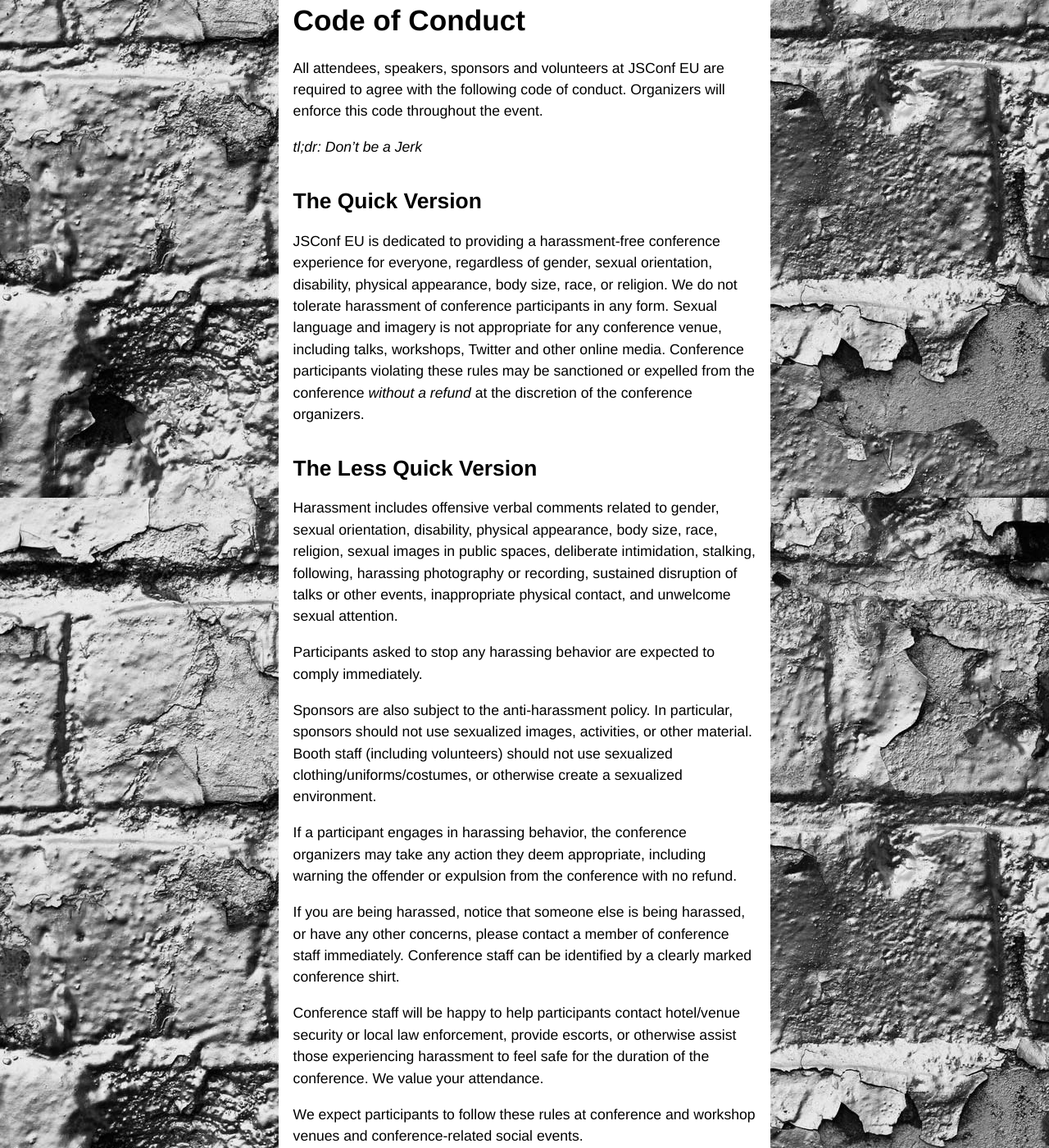
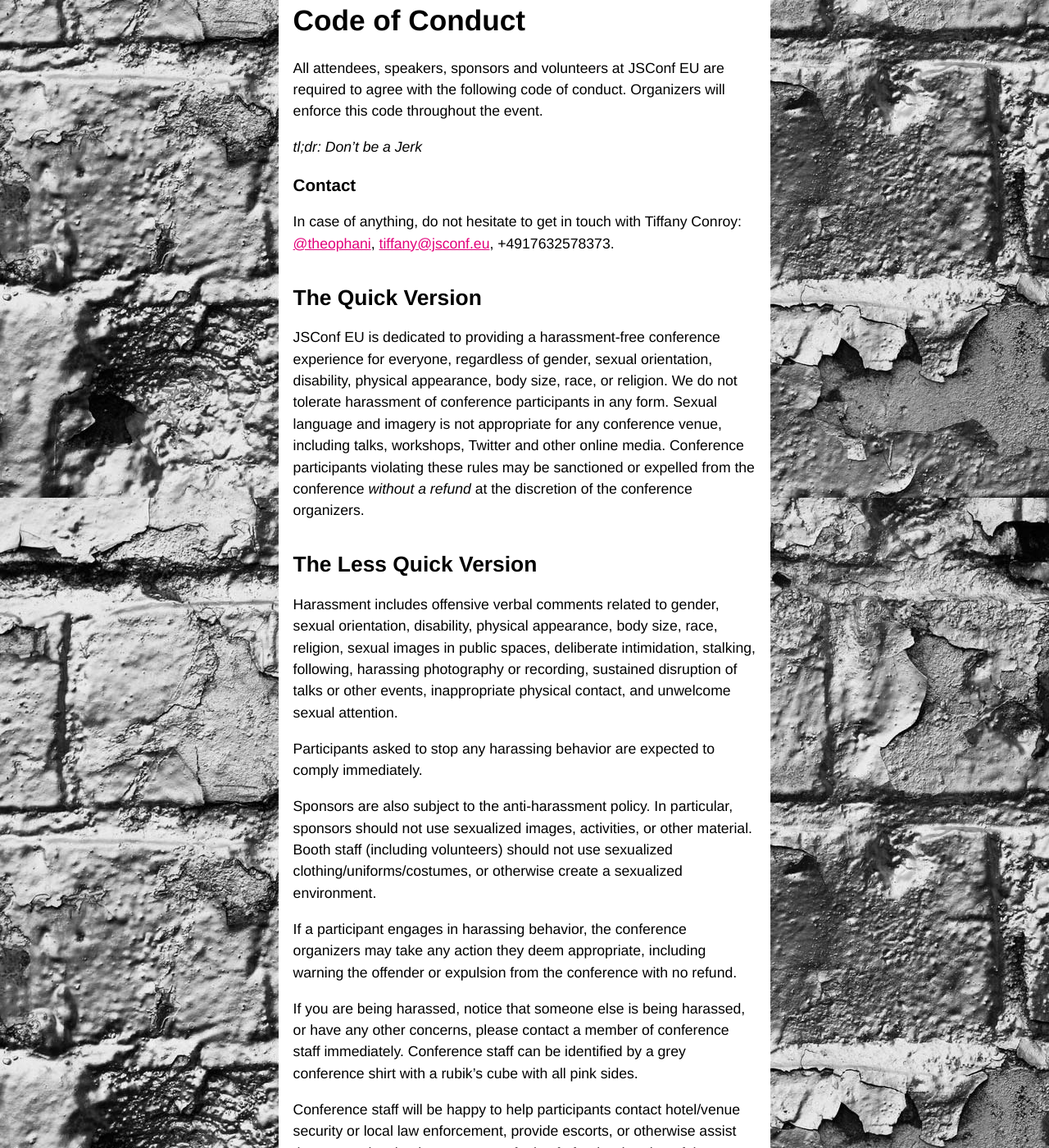
Before and after one commit to jsconf/2012.jsconf.eu, a Jekyll site: the page built from code-of-conduct.md, in a window 1280 px wide and 1400 px high, scrolled down 325 px. Shown: the whole window at 82% size. Built offline with Jekyll 4.4.1, drawn with Linux system fonts in a browser that asks for light colours; comment, search, counter and statistics services are not loaded; some of the changed text lies outside the part shown.

Commit message:
tiffany contact info up, better tshirt description

```diff
--- a/code-of-conduct.md
+++ b/code-of-conduct.md
@@ -8,6 +8,10 @@
 All attendees, speakers, sponsors and volunteers at JSConf EU are required to agree with the following code of conduct. Organizers will enforce this code throughout the event.
 
 *tl;dr: Don’t be a Jerk*
+
+### Contact
+
+In case of anything, do not hesitate to get in touch with Tiffany Conroy: [@theophani](http://twitter.com/theophani), [tiffany@jsconf.eu](mailto:tiffany@jsconf.eu), +4917632578373.
 
 ## The Quick Version
 
@@ -23,10 +27,8 @@
 
 If a participant engages in harassing behavior, the conference organizers may take any action they deem appropriate, including warning the offender or expulsion from the conference with no refund.
 
-If you are being harassed, notice that someone else is being harassed, or have any other concerns, please contact a member of conference staff immediately. Conference staff can be identified by a clearly marked conference shirt.
+If you are being harassed, notice that someone else is being harassed, or have any other concerns, please contact a member of conference staff immediately. Conference staff can be identified by a grey conference shirt with a rubik’s cube with all pink sides.
 
 Conference staff will be happy to help participants contact hotel/venue security or local law enforcement, provide escorts, or otherwise assist those experiencing harassment to feel safe for the duration of the conference. We value your attendance.
 
 We expect participants to follow these rules at conference and workshop venues and conference-related social events.
-
-In case of anything, do not hesitate to get in touch with Tiffany Conroy: [@theophani](http://twitter.com/theophani), [tiffany@jsconf.eu](mailto:tiffany@jsconf.eu), +4917632578373.
```
